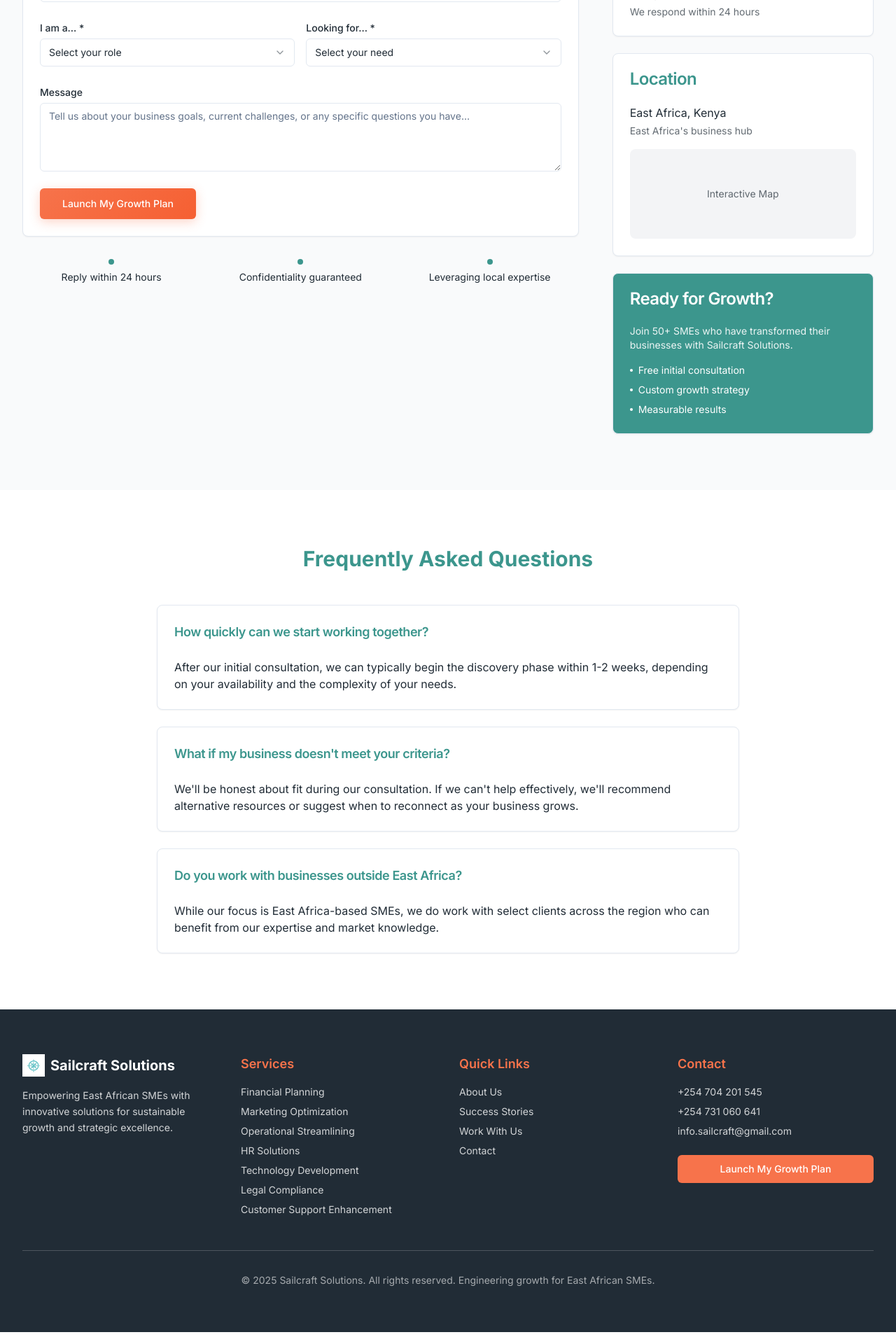
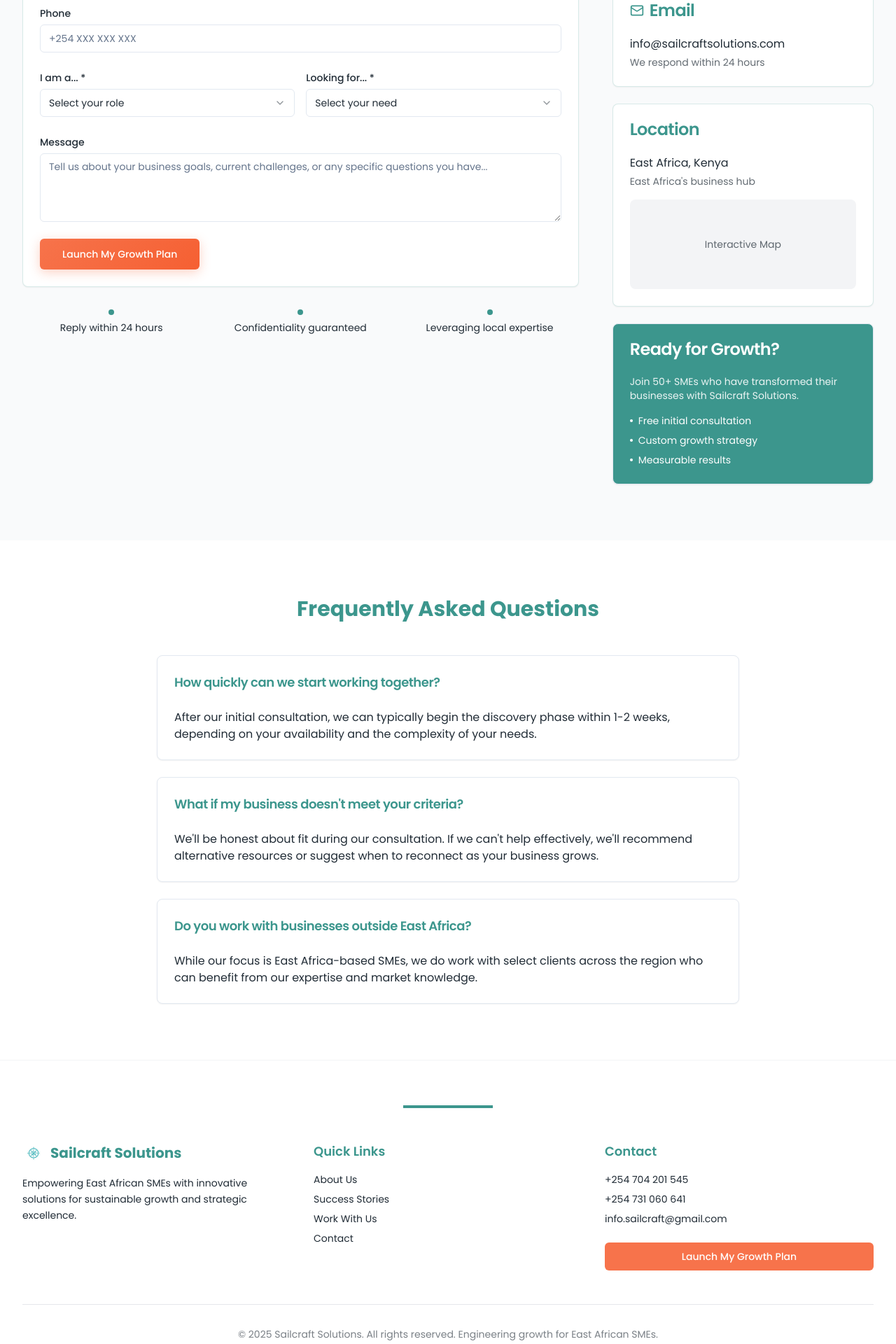
Before and after one commit to sail-25/sail-craft01, a React (Vite) app: page /contact in a window 1280 px wide. Shown: the part 760-2680 px from the top of the page at 70% size. Built offline with nearby package versions, Linux system fonts and the light colour scheme.

Commit message:
Refactor: Implement comprehensive UI/UX updates
This commit implements the requested UI/UX changes, including font replacement, color scheme adjustments, hero images, interactive elements, and content updates across multiple pages. It also includes footer and typography modifications.

```diff
--- a/index.html
+++ b/index.html
@@ -10,7 +10,7 @@
     <!-- Google Fonts -->
     <link rel="preconnect" href="https://fonts.googleapis.com">
     <link rel="preconnect" href="https://fonts.gstatic.com" crossorigin>
-    <link href="https://fonts.googleapis.com/css2?family=Inter:ital,opsz,wght@0,14..32,100..900;1,14..32,100..900&display=swap" rel="stylesheet">
+    <link href="https://fonts.googleapis.com/css2?family=Poppins:wght@300;400;500;600;700;800&display=swap" rel="stylesheet">
 
     <meta property="og:title" content="Sailcraft Solutions - Engineering Growth for Nairobi SMEs" />
     <meta property="og:description" content="AI-driven growth strategies for Nairobi SMEs. Revenue optimization, operational efficiency, and strategic planning." />
--- a/src/components/Footer.tsx
+++ b/src/components/Footer.tsx
@@ -14,52 +14,38 @@ const Footer = () => {
   ];
 
   return (
-    <footer className="bg-sailcraft-dark text-white py-16">
+    <footer className="bg-white border-t border-gray-100 py-16">
       <div className="max-w-7xl mx-auto px-4 sm:px-6 lg:px-8">
-        <div className="grid md:grid-cols-4 gap-8">
+        {/* Teal sail divider */}
+        <div className="w-32 h-1 bg-sailcraft-teal mx-auto mb-12"></div>
+
+        <div className="grid md:grid-cols-3 gap-8">
           {/* Company Info */}
           <div>
             <div className="flex items-center space-x-2 mb-4">
               <img src={compassIcon} alt="Sailcraft Solutions" className="h-8 w-8" />
-              <span className="text-xl font-bold">Sailcraft Solutions</span>
+              <span className="text-xl font-bold text-sailcraft-teal">Sailcraft Solutions</span>
             </div>
-            <p className="text-white/80 text-sm leading-relaxed">
+            <p className="text-sailcraft-dark text-sm leading-relaxed">
               Empowering East African SMEs with innovative solutions for sustainable growth and strategic excellence.
             </p>
           </div>
 
-          {/* Services */}
-          <div>
-            <h3 className="text-lg font-semibold mb-4 text-sailcraft-orange">Services</h3>
-            <ul className="space-y-2 text-sm">
-              {services.map((service, index) => (
-                <li key={index}>
-                  <Link
-                    to="/services"
-                    className="text-white/80 hover:text-sailcraft-teal transition-colors"
-                  >
-                    {service}
-                  </Link>
-                </li>
-              ))}
-            </ul>
-          </div>
-
           {/* Quick Links */}
           <div>
-            <h3 className="text-lg font-semibold mb-4 text-sailcraft-orange">Quick Links</h3>
+            <h3 className="text-lg font-semibold mb-4 text-sailcraft-teal">Quick Links</h3>
             <ul className="space-y-2 text-sm">
-              <li><Link to="/about" className="text-white/80 hover:text-sailcraft-teal transition-colors">About Us</Link></li>
-              <li><Link to="/success" className="text-white/80 hover:text-sailcraft-teal transition-colors">Success Stories</Link></li>
-              <li><Link to="/work-with-us" className="text-white/80 hover:text-sailcraft-teal transition-colors">Work With Us</Link></li>
-              <li><Link to="/contact" className="text-white/80 hover:text-sailcraft-teal transition-colors">Contact</Link></li>
+              <li><Link to="/about" className="text-sailcraft-dark hover:text-sailcraft-teal transition-colors">About Us</Link></li>
+              <li><Link to="/success" className="text-sailcraft-dark hover:text-sailcraft-teal transition-colors">Success Stories</Link></li>
+              <li><Link to="/work-with-us" className="text-sailcraft-dark hover:text-sailcraft-teal transition-colors">Work With Us</Link></li>
+              <li><Link to="/contact" className="text-sailcraft-dark hover:text-sailcraft-teal transition-colors">Contact</Link></li>
             </ul>
           </div>
 
           {/* Contact & CTA */}
           <div>
-            <h3 className="text-lg font-semibold mb-4 text-sailcraft-orange">Contact</h3>
-            <div className="space-y-2 text-sm text-white/80 mb-6">
+            <h3 className="text-lg font-semibold mb-4 text-sailcraft-teal">Contact</h3>
+            <div className="space-y-2 text-sm text-sailcraft-dark mb-6">
               <p>+254 704 201 545</p>
               <p>+254 731 060 641</p>
               <p>info.sailcraft@gmail.com</p>
@@ -73,8 +59,8 @@ const Footer = () => {
           </div>
         </div>
 
-        <div className="border-t border-white/20 mt-12 pt-8 text-center">
-          <p className="text-white/60 text-sm">
+        <div className="border-t border-gray-200 mt-12 pt-8 text-center">
+          <p className="text-sailcraft-dark/60 text-sm">
             © 2025 Sailcraft Solutions. All rights reserved. Engineering growth for East African SMEs.
           </p>
         </div>
--- a/src/index.css
+++ b/src/index.css
@@ -117,7 +117,7 @@
 
   body {
     @apply bg-background text-foreground;
-    font-family: 'Inter', sans-serif;
+    font-family: 'Poppins', sans-serif;
   }
 }
 
@@ -137,14 +137,15 @@
 
   .card-sailcraft {
     background: hsl(var(--sailcraft-white));
-    border: 1px solid hsl(var(--border));
-    box-shadow: var(--shadow-card);
+    border: 1px solid hsl(var(--sailcraft-teal) / 0.2);
+    box-shadow: var(--shadow-card), 0 0 0 1px hsl(var(--sailcraft-teal) / 0.1);
     transition: all 0.3s cubic-bezier(0.4, 0, 0.2, 1);
   }
 
   .card-sailcraft:hover {
-    box-shadow: var(--shadow-hover);
+    box-shadow: var(--shadow-hover), 0 0 15px hsl(var(--sailcraft-teal) / 0.3);
     transform: translateY(-2px);
+    border-color: hsl(var(--sailcraft-teal) / 0.4);
   }
 
   .btn-cta {
--- a/src/pages/Contact.tsx
+++ b/src/pages/Contact.tsx
@@ -7,6 +7,7 @@ import { Textarea } from "@/components/ui/textarea";
 import { Select, SelectContent, SelectItem, SelectTrigger, SelectValue } from "@/components/ui/select";
 import { useToast } from "@/hooks/use-toast";
 import { Phone, Mail } from "lucide-react";
+import compassIcon from "@/assets/compass-icon.png";
 
 const Contact = () => {
   const { toast } = useToast();
@@ -50,9 +51,17 @@ const Contact = () => {
   return (
     <div className="min-h-screen pt-16">
       {/* Page Header */}
-      <section className="py-20 bg-white">
-        <div className="max-w-7xl mx-auto px-4 sm:px-6 lg:px-8">
+      <section className="py-20 bg-white relative overflow-hidden">
+        <div
+          className="absolute inset-0 bg-cover bg-center opacity-20"
+          style={{
+            backgroundImage: `url('https://images.unsplash.com/photo-1487958449943-2429e8be8625?w=1200&h=600&fit=crop')`
+          }}
+        ></div>
+        <div className="absolute inset-0 bg-white/60"></div>
+        <div className="max-w-7xl mx-auto px-4 sm:px-6 lg:px-8 relative z-10">
           <div className="text-center mb-16">
+            <img src={compassIcon} alt="Compass" className="h-12 w-12 mx-auto mb-6 compass-spin" />
             <h1 className="text-5xl font-bold text-sailcraft-teal mb-6 wave-animate">
               Let's Build Your Growth Engine
             </h1>
@@ -86,7 +95,7 @@ const Contact = () => {
                           value={formData.name}
                           onChange={(e) => handleInputChange("name", e.target.value)}
                           required
-                          className="mt-1"
+                          className="mt-1 focus:ring-2 focus:ring-sailcraft-teal focus:border-sailcraft-teal transition-all"
                         />
                       </div>
                       <div>
@@ -97,7 +106,7 @@ const Contact = () => {
                           value={formData.email}
                           onChange={(e) => handleInputChange("email", e.target.value)}
                           required
-                          className="mt-1"
+                          className="mt-1 focus:ring-2 focus:ring-sailcraft-teal focus:border-sailcraft-teal transition-all"
                         />
                       </div>
                     </div>
@@ -109,7 +118,7 @@ const Contact = () => {
                         value={formData.phone}
                         onChange={(e) => handleInputChange("phone", e.target.value)}
                         placeholder="+254 XXX XXX XXX"
-                        className="mt-1"
+                        className="mt-1 focus:ring-2 focus:ring-sailcraft-teal focus:border-sailcraft-teal transition-all"
                       />
                     </div>
 
@@ -117,16 +126,14 @@ const Contact = () => {
                     <div>
                       <Label className="text-sailcraft-dark">I am a... *</Label>
                       <Select value={formData.role} onValueChange={(value) => handleInputChange("role", value)}>
-                          <SelectTrigger className="mt-1">
+                        <SelectTrigger className="mt-1 focus:ring-2 focus:ring-sailcraft-teal focus:border-sailcraft-teal">
                           <SelectValue placeholder="Select your role" />
                         </SelectTrigger>
                         <SelectContent>
-                            <SelectItem value="owner">Business Owner</SelectItem>
-                            <SelectItem value="manager">Manager</SelectItem>
+                          <SelectItem value="sme">SME</SelectItem>
+                          <SelectItem value="startup">Startup</SelectItem>
                           <SelectItem value="consultant">Consultant</SelectItem>
                           <SelectItem value="public-figure">Public Figure</SelectItem>
-                            <SelectItem value="sme">SME</SelectItem>
-                            <SelectItem value="startup">Start Up</SelectItem>
                           <SelectItem value="service-agency">Service Agency</SelectItem>
                           <SelectItem value="manufacturer">Manufacturer</SelectItem>
                         </SelectContent>
@@ -135,21 +142,18 @@ const Contact = () => {
                     <div>
                       <Label className="text-sailcraft-dark">Looking for... *</Label>
                       <Select value={formData.lookingFor} onValueChange={(value) => handleInputChange("lookingFor", value)}>
-                          <SelectTrigger className="mt-1">
+                        <SelectTrigger className="mt-1 focus:ring-2 focus:ring-sailcraft-teal focus:border-sailcraft-teal">
                           <SelectValue placeholder="Select your need" />
                         </SelectTrigger>
                         <SelectContent>
-                            <SelectItem value="growth">Growth Strategy</SelectItem>
-                            <SelectItem value="efficiency">Operational Efficiency</SelectItem>
-                            <SelectItem value="strategy">Strategic Planning</SelectItem>
-                            <SelectItem value="product-launch">Product Launch</SelectItem>
+                          <SelectItem value="growth">Growth</SelectItem>
+                          <SelectItem value="strategy">Strategy</SelectItem>
+                          <SelectItem value="branding">Branding</SelectItem>
+                          <SelectItem value="ai-automation">AI Automation</SelectItem>
+                          <SelectItem value="app-development">App Development</SelectItem>
+                          <SelectItem value="website">Website</SelectItem>
                           <SelectItem value="social-media">Social Media Management</SelectItem>
                           <SelectItem value="marketing">Marketing</SelectItem>
-                            <SelectItem value="ai-automation">AI Automation</SelectItem>
-                            <SelectItem value="website">Website Development</SelectItem>
-                            <SelectItem value="app-development">App Development</SelectItem>
-                            <SelectItem value="custom-software">Custom Software</SelectItem>
-                            <SelectItem value="branding">Branding</SelectItem>
                         </SelectContent>
                       </Select>
                     </div>
@@ -163,14 +167,14 @@ const Contact = () => {
                         onChange={(e) => handleInputChange("message", e.target.value)}
                         placeholder="Tell us about your business goals, current challenges, or any specific questions you have..."
                         rows={4}
-                        className="mt-1"
+                        className="mt-1 focus:ring-2 focus:ring-sailcraft-teal focus:border-sailcraft-teal transition-all"
                       />
                     </div>
 
                     <Button
                       type="submit"
                       size="lg"
-                      className="btn-cta pulse-cta w-full md:w-auto"
+                      className="btn-cta pulse-cta w-full md:w-auto hover:scale-105 transition-all duration-200"
                     >
                       Launch My Growth Plan
                     </Button>
--- a/src/pages/WorkWithUs.tsx
+++ b/src/pages/WorkWithUs.tsx
@@ -75,8 +75,9 @@ const WorkWithUs = () => {
       </section>
 
       {/* Who We Work With Section */}
-      <section className="py-20 bg-gray-50">
-        <div className="max-w-7xl mx-auto px-4 sm:px-6 lg:px-8">
+      <section className="py-20 bg-gray-50 relative overflow-hidden">
+        <div className="absolute inset-0 wave-texture opacity-15"></div>
+        <div className="max-w-7xl mx-auto px-4 sm:px-6 lg:px-8 relative z-10">
           <div className="text-center mb-16">
             <h2 className="text-4xl font-bold text-sailcraft-teal mb-4">Who We Work With</h2>
             <p className="text-xl text-sailcraft-dark">Partnership criteria for mutual success</p>
--- a/tailwind.config.ts
+++ b/tailwind.config.ts
@@ -71,7 +71,7 @@ export default {
 				}
 			},
 			fontFamily: {
-				inter: ['Inter', 'sans-serif'],
+				'poppins': ['Poppins', 'sans-serif'],
 			},
 			borderRadius: {
 				lg: 'var(--radius)',
```
Also changed, not shown: src/pages/About.tsx (+10 -5 lines), src/pages/Home.tsx (+11 -8 lines), src/pages/SuccessStories.tsx (+7 -4 lines). Lines whose indentation alone changed are shown as unchanged.
